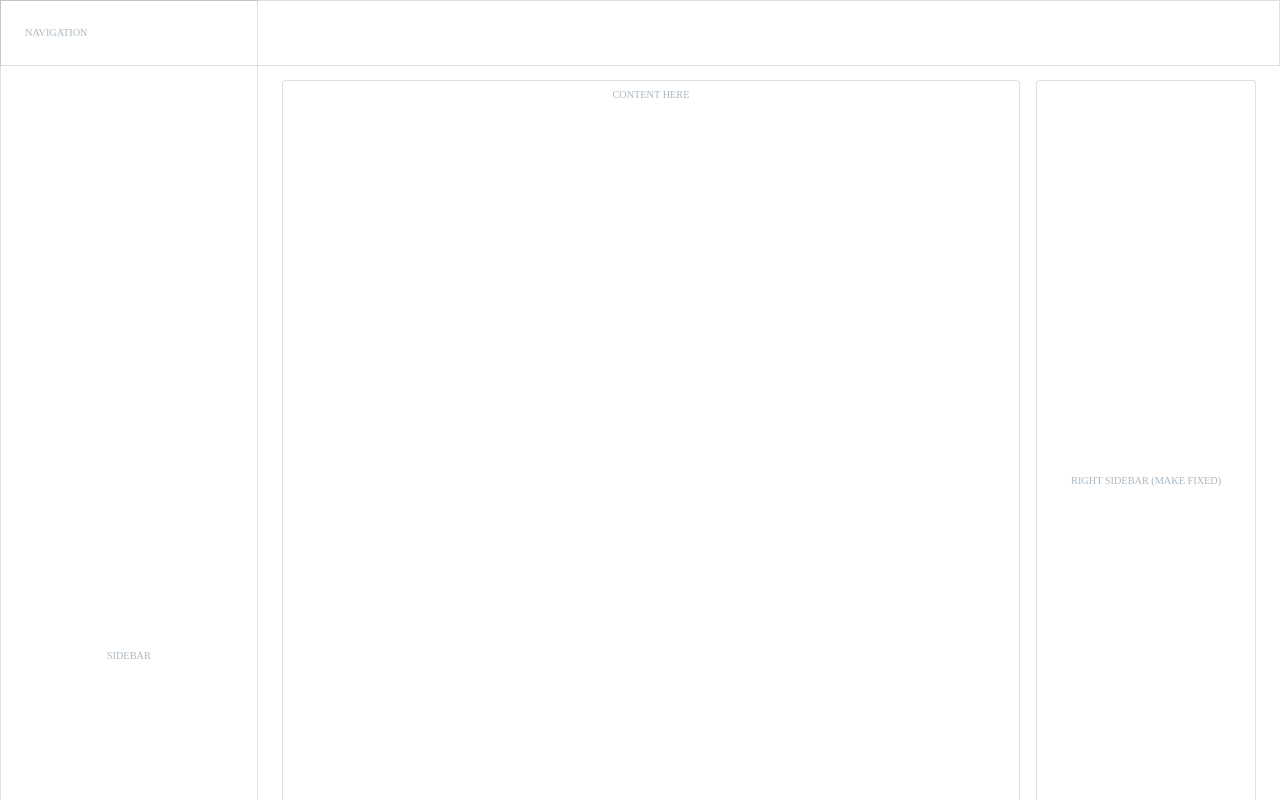
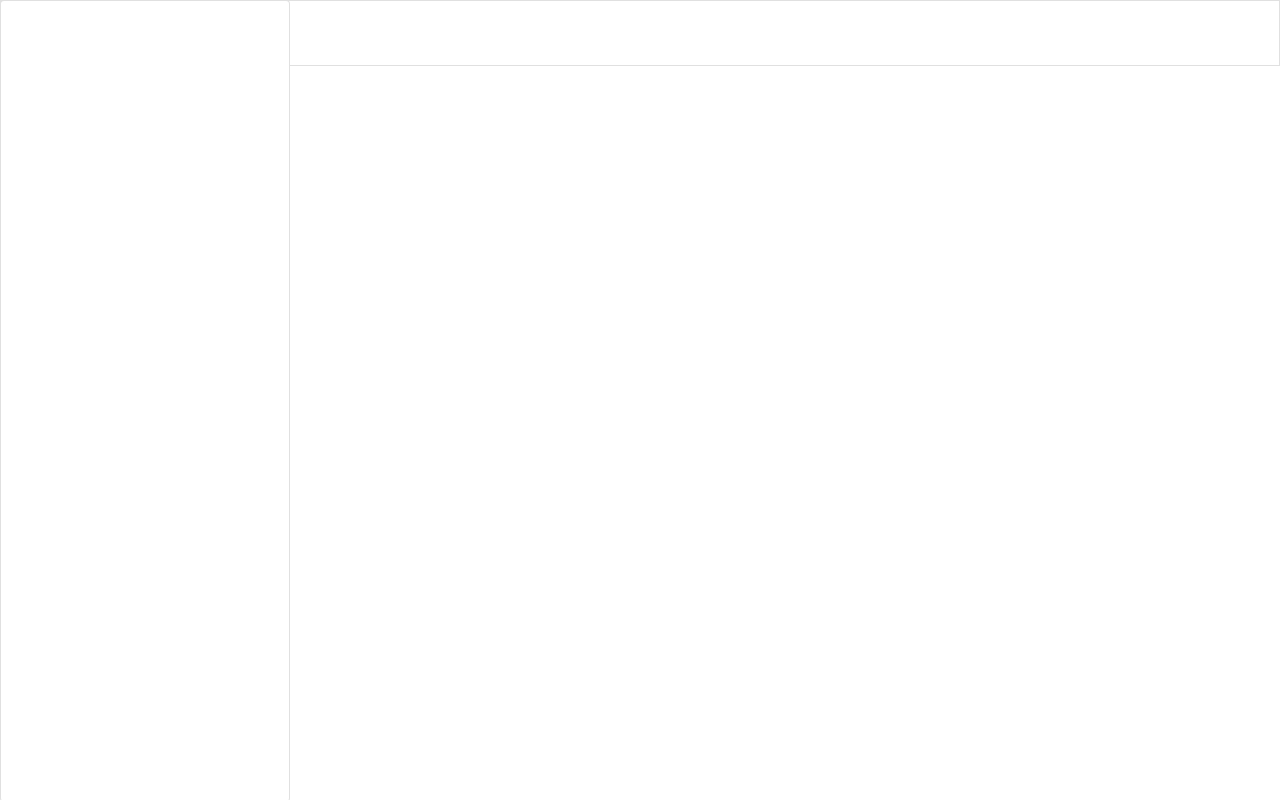
Before and after one commit to rogelcristobal/netflix-clone, a React (Create React App) app: page / in a window 1280 px wide. Shown: the top 800 px of the page. Built offline with nearby package versions, Linux system fonts and the light colour scheme; a web font is replaced by a local one.

Commit message:
website layout 2 desktop

```diff
--- a/package.json
+++ b/package.json
@@ -11,6 +11,7 @@
     "@testing-library/jest-dom": "^5.16.4",
     "@testing-library/react": "^13.3.0",
     "@testing-library/user-event": "^13.5.0",
+    "convertapi-js": "~1.1",
     "react": "^18.2.0",
     "react-dom": "^18.2.0",
     "react-scripts": "5.0.1",
--- a/src/App.jsx
+++ b/src/App.jsx
@@ -1,90 +1,108 @@
-import { StyledEngineProvider,createTheme,ThemeProvider } from '@mui/material/styles';
-import Button from '@mui/material/Button'
-import ButtonGroup from '@mui/material/ButtonGroup'
-import FormatAlignRightIcon from '@mui/icons-material/FormatAlignRight';
-import FormatAlignLeftIcon from '@mui/icons-material/FormatAlignLeft'
-import FormatAlignCenterIcon from '@mui/icons-material/FormatAlignCenter';
-import Paper from '@mui/material/Paper'
-import FormControlLabel from '@mui/material/FormControlLabel'
-import { useState } from 'react';
-import CheckBox from '@mui/material/Checkbox';
-import Typography from '@mui/material/Typography'
+import {
+  StyledEngineProvider,
+  createTheme,
+  ThemeProvider,
+} from "@mui/material/styles";
+import Box from '@mui/material/Box'
 import AppBar from '@mui/material/AppBar'
 import Toolbar from '@mui/material/Toolbar'
-import Container from '@mui/material/Container'
+import Typography from '@mui/material/Typography'
+import Paper from '@mui/material/Paper'
+function App() {
+  const theme = createTheme({
+    // palette:{primary:{},secondary:{}},
+    typography: {
+      fontFamily: ["Outfit", "Supreme", "Excon"],
+      fontSize: 12,
+      fontColor: "#AAB8C2",
+    },
+  });
+
+  return (
+    <ThemeProvider theme={theme}>
+      <StyledEngineProvider injectFirst>
+        <div className="relative h-screen w-full flex justify-start font-outfit  items-center ">
+          {/* navbar */}
+          <AppBar position="fixed" elevation={0} variant="outlined" className="z-30  bg-transparent">
+            <Toolbar>
+              <Typography variant="overline" className="text-gray">
+                nav
+              </Typography>
+            </Toolbar>
+          </AppBar>
+
+          {/*left sidebar */}
+          <Box className="w-72 h-screen fixed  z-50" >
+             <Paper variant="outlined" className="min-h-screen w-full">
+
+
+             </Paper>
+          </Box>
+
+
+          {/* right sidebar */}
+
+          {/* content */}
+          <div className="w-full px-4 h-[200vh]">
 
 
 
 
+          </div>
 
-function App() {
-
-
-  const theme = createTheme({
-    // palette:{primary:{},secondary:{}},
-    typography:{
-      fontFamily:['Outfit','Supreme','Excon'],
-      fontSize: 12,
-      fontColor:'#AAB8C2'
-    }
-  })
-
-  const [checked,setChecked] = useState(false)
-
-  return (
-    <ThemeProvider theme={theme}>
-      <StyledEngineProvider injectFirst>
-
-            <div className=" min-h-screen h-auto w-full flex justify-end ">
-
-              {/* nav */}
-
-              <AppBar elevation={0} position="fixed" variant='outlined' className='bg-transparent' >
-                <Toolbar>
-                  <Typography variant="overline" className='text-gray'>
-                    navigation
-                  </Typography>
-                </Toolbar>
-              </AppBar>
-
-              <Container maxWidth="xl" className="flex  min-h-screen h-auto w-full" disableGutters>
-
-
-                {/* sidebar here */}
-                <Paper variant='outlined'  className="h-full w-80    flex items-center justify-center left-0" square>
-                  <Typography variant="overline" className="text-gray">sidebar</Typography>
-                </Paper>
-
-
-                {/* content */}
-                <div className='h-full w-full flex items-center justify-center '>
-
-                  <Container maxWidth="lg" variant="outlined" className='h-full   flex items-start justify-center space-x-4' >
-                    <Paper variant='outlined' className='h-full mt-20 w-full flex items-center justify-start flex-col'>
-
-                      {/* content here */}
-                      <Typography variant="overline" className="text-gray">content here</Typography>
-                      {/* sample content */}
-                      <div className='h-[150vh]'></div>
-                    </Paper>
-
-
-                   {/*right sidebar */}
-                    <Paper variant='outlined' className='h-screen w-72 mt-20 flex items-center justify-center'>
-                      <Typography variant="overline" className='text-gray'>
-                         right sidebar
-                        (make fixed)
-                      </Typography>
-                    </Paper>
-                  </Container>
-
-
-                </div>
-              </Container>
-            </div>
-    </StyledEngineProvider>
-  </ThemeProvider>
+          </div>
+      </StyledEngineProvider>
+    </ThemeProvider>
   );
 }
 
 export default App;
+
+// <ThemeProvider theme={theme}>
+// <StyledEngineProvider injectFirst>
+
+//       <div className=" min-h-screen h-auto w-full flex justify-end ">
+
+//         {/* nav */}
+
+//         <AppBar elevation={0} position="fixed" variant='outlined' className='bg-transparent' >
+//           <Toolbar>
+//             <Typography variant="overline" className='text-gray'>
+//               navigation
+//             </Typography>
+//           </Toolbar>
+//         </AppBar>
+
+//         <Container maxWidth="xl" className="flex  min-h-screen h-auto w-full" disableGutters>
+
+//           {/* sidebar here */}
+//           <Paper variant='outlined'  className="h-full w-80    flex items-center justify-center left-0" square>
+//             <Typography variant="overline" className="text-gray">sidebar</Typography>
+//           </Paper>
+
+//           {/* content */}
+//           <div className='h-full w-full flex items-center justify-center '>
+
+//             <Container maxWidth="lg" variant="outlined" className='h-full   flex items-start justify-center space-x-4' >
+//               <Paper variant='outlined' className='h-full mt-20 w-full flex items-center justify-start flex-col'>
+
+//                 {/* content here */}
+//                 <Typography variant="overline" className="text-gray">content here</Typography>
+//                 {/* sample content */}
+//                 <div className='h-[150vh]'></div>
+//               </Paper>
+
+//              {/*right sidebar */}
+//               <Paper variant='outlined' className='h-screen w-72 mt-20 flex items-center justify-center'>
+//                 <Typography variant="overline" className='text-gray'>
+//                    right sidebar
+//                   (make fixed)
+//                 </Typography>
+//               </Paper>
+//             </Container>
+
+//           </div>
+//         </Container>
+//       </div>
+// </StyledEngineProvider>
+// </ThemeProvider>
```
Also changed, not shown: 1 other file (tests, documents, lock files or other folders).
